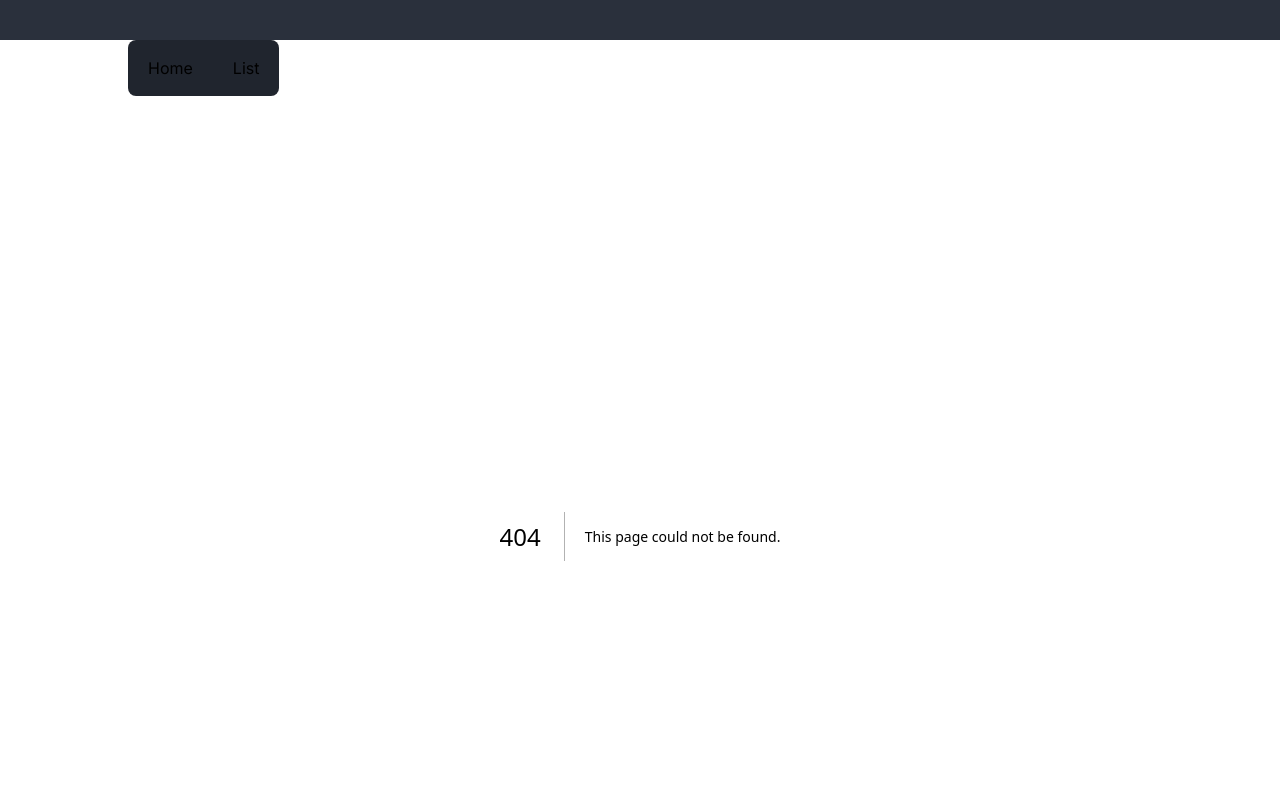
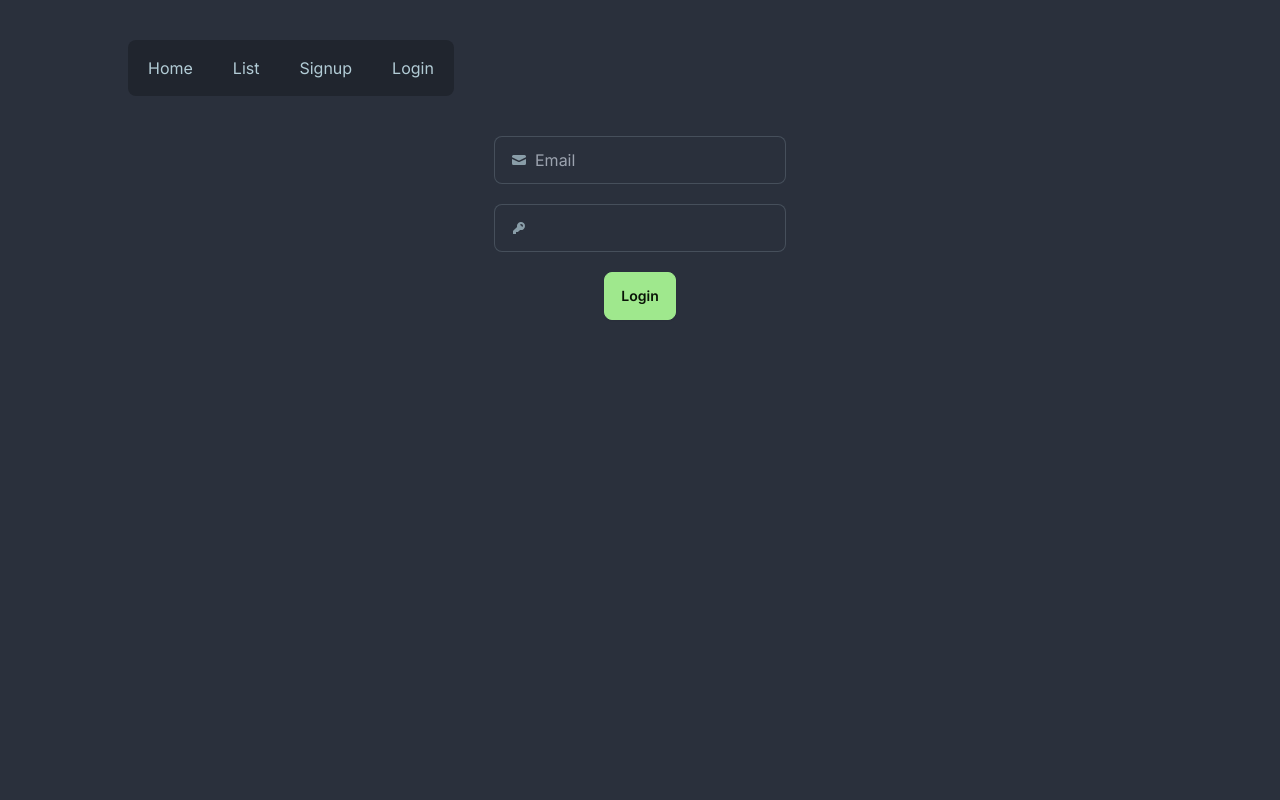
Before and after one commit to s0h311/speak, a Next.js app: page /login in a window 1280 px wide. Before the commit this address had no page. Shown: the top 800 px of the page. Built offline with nearby package versions, Linux system fonts and the light colour scheme; no server answers.

Commit message:
add supabase, login and signup page

```diff
--- a/app/api/add.ts
+++ b/app/api/add.ts
@@ -1,11 +1,17 @@
 'use server'
 
+import logger from '@/lib/logger'
 import PollyService from '../services/pollyService'
+import { supabaseUser } from './hooks/supabaseUser'
 
 export default async function add(text: string): Promise<string> {
   const pollyService = new PollyService()
+  const user = await supabaseUser()
 
-  const userId = 'dummy-user-id'
+  if (!user) {
+    logger.error('Unable to add, cannot find user', 'add API')
+    return 'Error'
+  }
 
-  return pollyService.post(userId, text)
+  return pollyService.post(user.id, text)
 }
--- /dev/null
+++ b/app/api/hooks/supabaseServer.ts
@@ -0,0 +1,34 @@
+import { createServerClient } from '@supabase/ssr'
+import { cookies } from 'next/headers'
+
+export function supabaseServer() {
+  const cookieStore = cookies()
+
+  // Create a server's supabase client with newly configured cookie,
+  // which could be used to maintain user's session
+  return createServerClient(process.env.NEXT_PUBLIC_SUPABASE_URL!, process.env.NEXT_PUBLIC_SUPABASE_ANON_KEY!, {
+    cookies: {
+      get(name: string) {
+        return cookieStore.get(name)?.value
+      },
+      set(name, value, options) {
+        try {
+          cookieStore.set({ name, value, ...options })
+        } catch (error) {
+          // The `set` method was called from a Server Component.
+          // This can be ignored if you have middleware refreshing
+          // user sessions.
+        }
+      },
+      remove(name, options) {
+        try {
+          cookieStore.set({ name, value: '', ...options })
+        } catch (error) {
+          // The `delete` method was called from a Server Component.
+          // This can be ignored if you have middleware refreshing
+          // user sessions.
+        }
+      },
+    },
+  })
+}
--- /dev/null
+++ b/app/api/hooks/supabaseUser.ts
@@ -0,0 +1,19 @@
+import type { User } from '@supabase/supabase-js'
+import { supabaseServer } from './supabaseServer'
+import logger from '@/lib/logger'
+
+export async function supabaseUser(): Promise<User | null> {
+  const supabase = supabaseServer()
+
+  const {
+    data: { user },
+    error,
+  } = await supabase.auth.getUser()
+
+  if (error) {
+    logger.error(error.message, 'supabaseUser')
+    return null
+  }
+
+  return user
+}
--- a/app/api/list.ts
+++ b/app/api/list.ts
@@ -1,11 +1,18 @@
 'use server'
 
+import logger from '@/lib/logger'
 import S3Service from '../services/s3Service'
+import { supabaseUser } from './hooks/supabaseUser'
 
 export default async function list(): Promise<string[]> {
   const s3Service = new S3Service()
 
-  const userId = 'dummy-user-id'
+  const user = await supabaseUser()
 
-  return s3Service.get(userId)
+  if (!user) {
+    logger.error('Unable to add, cannot find user', 'add API')
+    return []
+  }
+
+  return s3Service.get(user.id)
 }
--- /dev/null
+++ b/app/login/page.tsx
@@ -0,0 +1,80 @@
+'use client'
+
+import { useSupabaseClient } from '@/hooks/useSupabaseClient'
+import logger from '@/lib/logger'
+import { redirect } from 'next/navigation'
+
+export default function LoginPage() {
+  const supabase = useSupabaseClient()
+
+  async function login(formData: FormData): Promise<void> {
+    const email = formData.get('email')
+    const password = formData.get('password')
+
+    if (!email || !password) {
+      return
+    }
+
+    const { error } = await supabase.auth.signInWithPassword({
+      email: email.toString(),
+      password: password.toString(),
+    })
+
+    if (error) {
+      logger.error(error.message)
+      return
+    }
+
+    redirect('/')
+  }
+
+  return (
+    <form className='grid gap-5 place-items-center'>
+      <label className='input input-bordered flex items-center gap-2'>
+        <svg
+          xmlns='http://www.w3.org/2000/svg'
+          viewBox='0 0 16 16'
+          fill='currentColor'
+          className='w-4 h-4 opacity-70'
+        >
+          <path d='M2.5 3A1.5 1.5 0 0 0 1 4.5v.793c.026.009.051.02.076.032L7.674 8.51c.206.1.446.1.652 0l6.598-3.185A.755.755 0 0 1 15 5.293V4.5A1.5 1.5 0 0 0 13.5 3h-11Z' />
+          <path d='M15 6.954 8.978 9.86a2.25 2.25 0 0 1-1.956 0L1 6.954V11.5A1.5 1.5 0 0 0 2.5 13h11a1.5 1.5 0 0 0 1.5-1.5V6.954Z' />
+        </svg>
+        <input
+          type='text'
+          className='grow'
+          name='email'
+          placeholder='Email'
+        />
+      </label>
+
+      <label className='input input-bordered flex items-center gap-2'>
+        <svg
+          xmlns='http://www.w3.org/2000/svg'
+          viewBox='0 0 16 16'
+          fill='currentColor'
+          className='w-4 h-4 opacity-70'
+        >
+          <path
+            fillRule='evenodd'
+            d='M14 6a4 4 0 0 1-4.899 3.899l-1.955 1.955a.5.5 0 0 1-.353.146H5v1.5a.5.5 0 0 1-.5.5h-2a.5.5 0 0 1-.5-.5v-2.293a.5.5 0 0 1 .146-.353l3.955-3.955A4 4 0 1 1 14 6Zm-4-2a.75.75 0 0 0 0 1.5.5.5 0 0 1 .5.5.75.75 0 0 0 1.5 0 2 2 0 0 0-2-2Z'
+            clipRule='evenodd'
+          />
+        </svg>
+        <input
+          type='password'
+          className='grow'
+          name='password'
+        />
+      </label>
+
+      <button
+        className='btn btn-primary'
+        type='submit'
+        formAction={login}
+      >
+        Login
+      </button>
+    </form>
+  )
+}
--- /dev/null
+++ b/app/signup/page.tsx
@@ -0,0 +1,80 @@
+'use client'
+
+import { useSupabaseClient } from '@/hooks/useSupabaseClient'
+import logger from '@/lib/logger'
+import { redirect } from 'next/navigation'
+
+export default function SignupPage() {
+  const supabase = useSupabaseClient()
+
+  async function signup(formData: FormData): Promise<void> {
+    const email = formData.get('email')
+    const password = formData.get('password')
+
+    if (!email || !password) {
+      return
+    }
+
+    const { error } = await supabase.auth.signUp({
+      email: email.toString(),
+      password: password.toString(),
+    })
+
+    if (error) {
+      logger.error(error.message)
+      return
+    }
+
+    redirect('/')
+  }
+
+  return (
+    <form className='grid gap-5 place-items-center'>
+      <label className='input input-bordered flex items-center gap-2'>
+        <svg
+          xmlns='http://www.w3.org/2000/svg'
+          viewBox='0 0 16 16'
+          fill='currentColor'
+          className='w-4 h-4 opacity-70'
+        >
+          <path d='M2.5 3A1.5 1.5 0 0 0 1 4.5v.793c.026.009.051.02.076.032L7.674 8.51c.206.1.446.1.652 0l6.598-3.185A.755.755 0 0 1 15 5.293V4.5A1.5 1.5 0 0 0 13.5 3h-11Z' />
+          <path d='M15 6.954 8.978 9.86a2.25 2.25 0 0 1-1.956 0L1 6.954V11.5A1.5 1.5 0 0 0 2.5 13h11a1.5 1.5 0 0 0 1.5-1.5V6.954Z' />
+        </svg>
+        <input
+          type='text'
+          className='grow'
+          name='email'
+          placeholder='Email'
+        />
+      </label>
+
+      <label className='input input-bordered flex items-center gap-2'>
+        <svg
+          xmlns='http://www.w3.org/2000/svg'
+          viewBox='0 0 16 16'
+          fill='currentColor'
+          className='w-4 h-4 opacity-70'
+        >
+          <path
+            fillRule='evenodd'
+            d='M14 6a4 4 0 0 1-4.899 3.899l-1.955 1.955a.5.5 0 0 1-.353.146H5v1.5a.5.5 0 0 1-.5.5h-2a.5.5 0 0 1-.5-.5v-2.293a.5.5 0 0 1 .146-.353l3.955-3.955A4 4 0 1 1 14 6Zm-4-2a.75.75 0 0 0 0 1.5.5.5 0 0 1 .5.5.75.75 0 0 0 1.5 0 2 2 0 0 0-2-2Z'
+            clipRule='evenodd'
+          />
+        </svg>
+        <input
+          type='password'
+          className='grow'
+          name='password'
+        />
+      </label>
+
+      <button
+        className='btn btn-primary'
+        type='submit'
+        formAction={signup}
+      >
+        Signup
+      </button>
+    </form>
+  )
+}
--- a/components/Navbar.tsx
+++ b/components/Navbar.tsx
@@ -1,15 +1,30 @@
+'use client'
+
+import { useSupabaseClient } from '@/hooks/useSupabaseClient'
+import { useSupabaseUser } from '@/hooks/useSupabaseUser'
 import { cn } from '@/lib/utils'
 import Link from 'next/link'
+import { useRouter } from 'next/navigation'
 
 type NavbarProps = {
   className: string
 }
 
 export default function Navbar({ className }: NavbarProps) {
+  const supabase = useSupabaseClient()
+  const router = useRouter()
+  const user = useSupabaseUser()
+
   const links = [
     { title: 'Home', path: '/' },
     { title: 'List', path: '/list' },
   ]
+
+  async function logout(): Promise<void> {
+    await supabase.auth.signOut()
+    router.push('/')
+  }
+
   return (
     <nav className={cn('bg-base-300 w-fit py-4 px-5 rounded-lg space-x-10', className)}>
       {links.map(({ title, path }) => (
@@ -20,6 +35,15 @@ export default function Navbar({ className }: NavbarProps) {
           {title}
         </Link>
       ))}
+
+      {user ? (
+        <button onClick={logout}>Logout</button>
+      ) : (
+        <>
+          <Link href='/signup'>Signup</Link>
+          <Link href='/login'>Login</Link>
+        </>
+      )}
     </nav>
   )
 }
--- /dev/null
+++ b/hooks/useSupabaseClient.ts
@@ -0,0 +1,6 @@
+import { createBrowserClient } from '@supabase/ssr'
+
+export function useSupabaseClient() {
+  // Create a supabase client on the browser with project's credentials
+  return createBrowserClient(process.env.NEXT_PUBLIC_SUPABASE_URL!, process.env.NEXT_PUBLIC_SUPABASE_ANON_KEY!)
+}
--- /dev/null
+++ b/hooks/useSupabaseUser.ts
@@ -0,0 +1,17 @@
+import type { User } from '@supabase/supabase-js'
+import { useEffect, useState } from 'react'
+import { useSupabaseClient } from './useSupabaseClient'
+
+export function useSupabaseUser(): User | null {
+  const supabase = useSupabaseClient()
+  const [user, setUser] = useState<User | null>(null)
+
+  useEffect(() => {
+    ;(async () => {
+      const currentUser = await supabase.auth.getUser()
+      setUser(currentUser.data.user)
+    })()
+  }, [supabase])
+
+  return user
+}
--- a/package.json
+++ b/package.json
@@ -16,6 +16,8 @@
   "dependencies": {
     "@aws-sdk/client-polly": "^3.554.0",
     "@aws-sdk/client-s3": "^3.563.0",
+    "@supabase/ssr": "^0.3.0",
+    "@supabase/supabase-js": "^2.43.0",
     "next": "14.2.1",
     "pino": "^8.20.0",
     "react": "^18",
```
Also changed, not shown: middleware.ts (added, +79 -0 lines), 1 other file (tests, documents, lock files or other folders).
